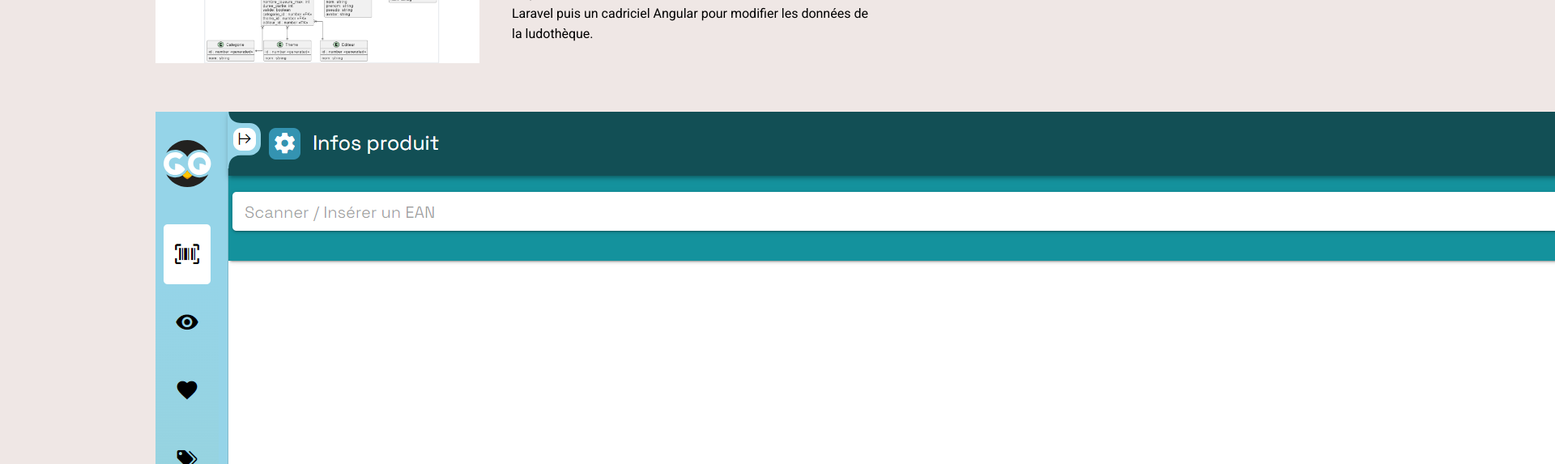
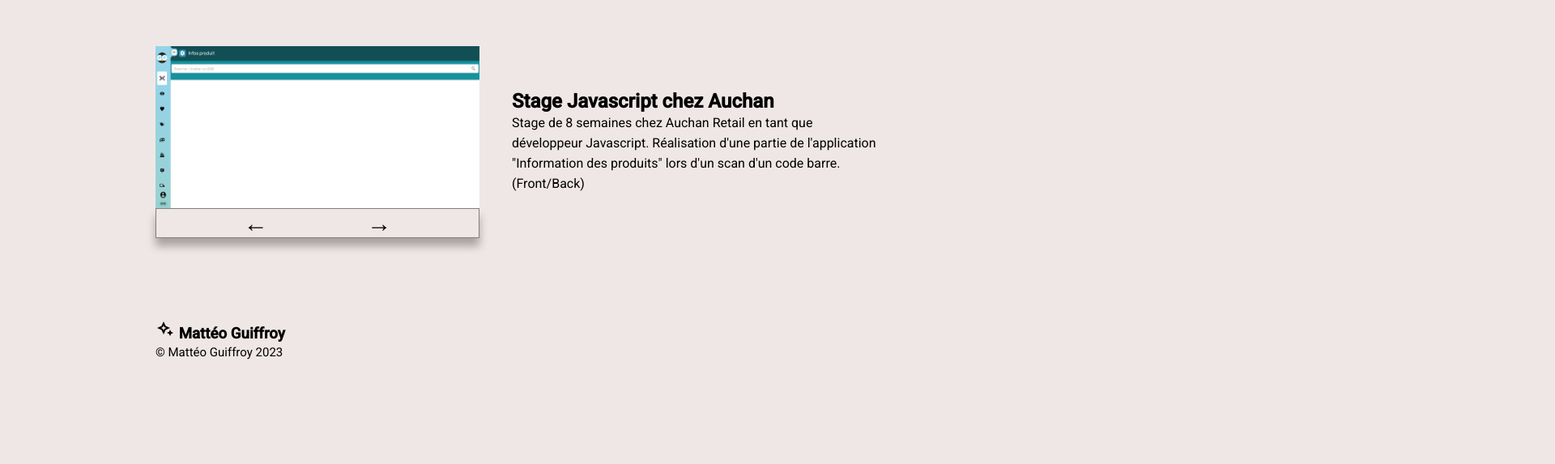
Before and after one commit to matteo62110/Portfolio, a plain HTML site: page index.html in a window 1280 px wide. Shown: the part 1935-2508 px from the top of the page at 81% size, 1920 px wide, since content can reach past the window. After the commit the page ends 2421 px from the top, so only its background shows below. Drawn offline with nearby package versions, Linux system fonts and the light colour scheme; a script that the page names is missing.

Commit message:
Update style.css

```diff
--- a/style.css
+++ b/style.css
@@ -3,6 +3,51 @@
 :root {
   --background-color: #efe7e5;
   --text-color: black;
+}
+*, ::before, ::after {
+  box-sizing: border-box;
+  margin: 0;
+  padding: 0;
+}
+.container{
+  max-width: 100px;
+  margin: 0 auto;
+  padding: 20px;
+}
+.image-left-slide img{
+  display: none;
+}
+img.active{
+  display: block;
+  animation: fade 0.8s;
+  height: 200px;
+  width: 400px;
+}
+@keyframes fade{
+  from{
+    opacity: 0;
+  }
+  to{
+    opacity: 1;
+  }
+}
+
+.cont-btn{
+  width: calc(100%-40px);
+  height: auto;
+  border: 1px solid grey;
+  box-shadow: 0 10px 10px rgba(0,0,0,0.3);
+  display: flex;
+  justify-content: space-evenly;
+}
+
+.image-right-slide{
+  margin-left: 40px;
+}
+.btn-nav{
+  font-size: 30px;
+  margin: 0 15px;
+  cursor: pointer;
 }
 
 body {
```
